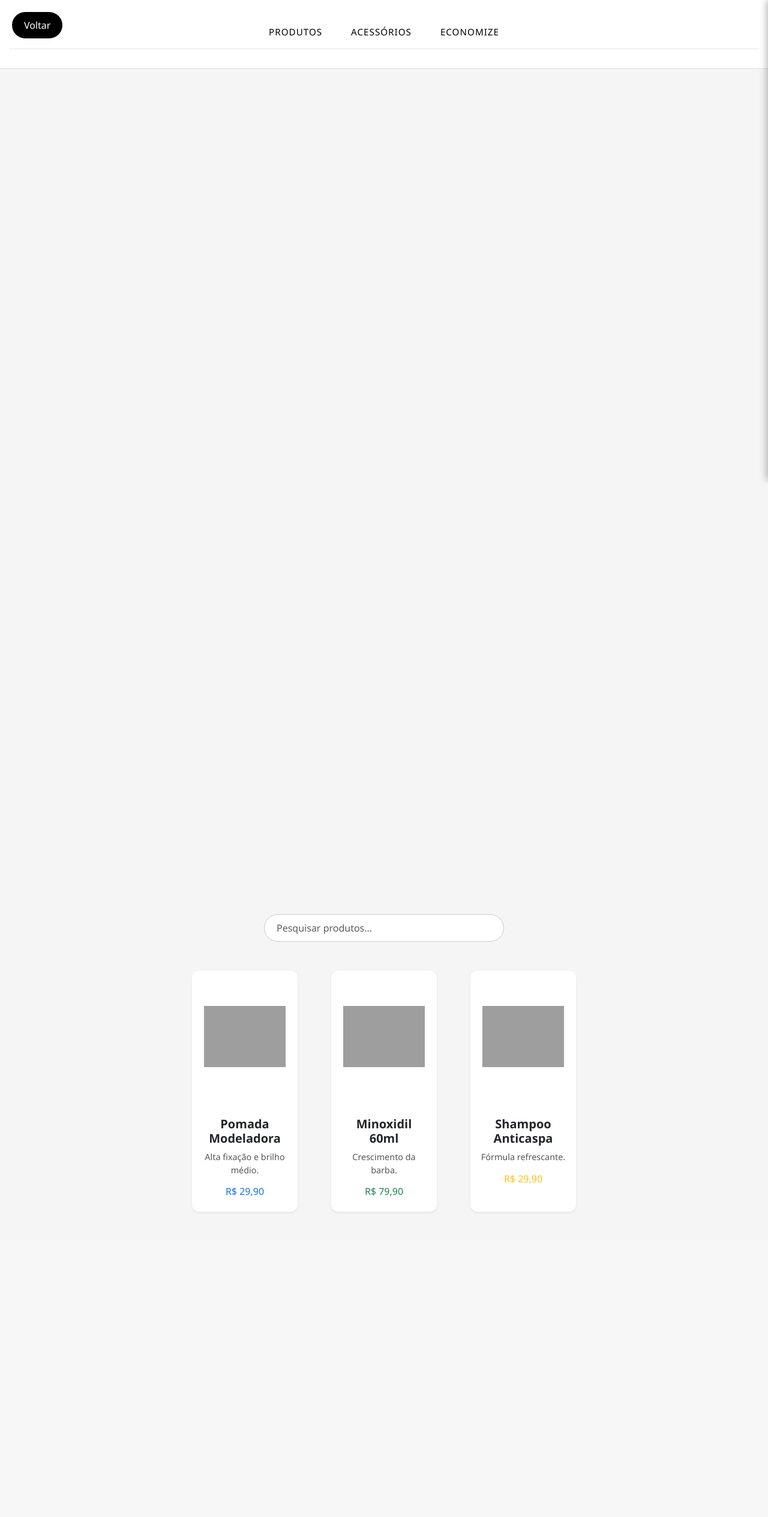
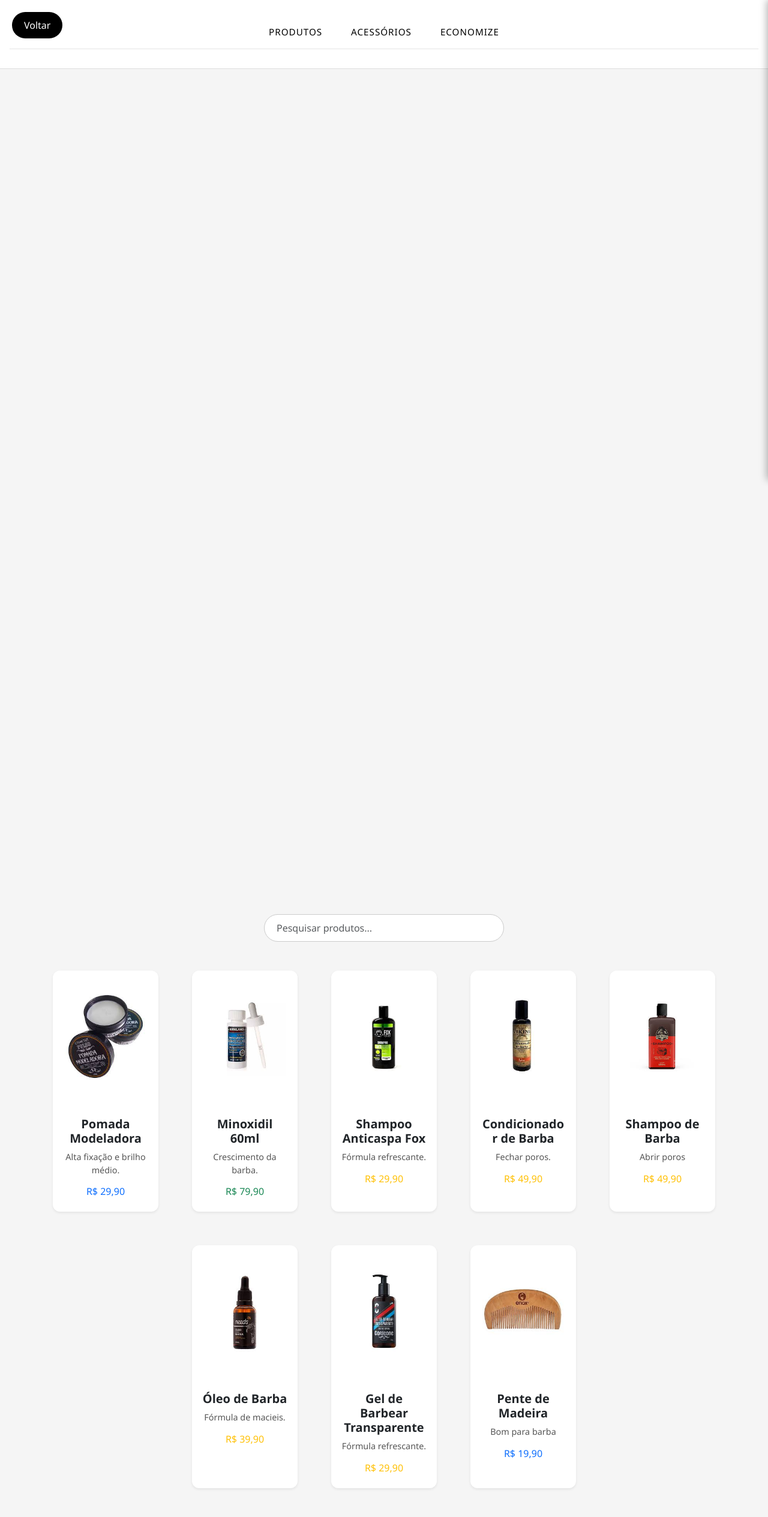
Before and after one commit to JCassimiro2/BarberSabara, a PHP site: page /loja.php in a window 1280 px wide. Shown: the whole page at 60% size. Before the commit the page ends 2022 px from the top, so only its background shows below. Run offline with PHP 8.4, Linux system fonts and the light colour scheme; grey boxes are pictures that could not be loaded.

Commit message:
produtos beta

```diff
--- a/loja.php
+++ b/loja.php
@@ -29,13 +29,13 @@
               <li><a href="#">Condicionador de Barba</a></li>
               <li><a href="#">Shampoo de Barba</a></li>
               <li><a href="#">Óleo de Barba</a></li>
-              <li><a href="#">Modelador de Barba</a></li>
             </ul>
           </div>
           <div class="menu-coluna">
             <h4>PARA CABELO</h4>
             <ul>
               <li><a href="#">Pasta Modeladora</a></li>
+              <li><a href="#">Shampoo Anticaspa</a></li>
             </ul>
           </div>
           <div class="menu-coluna">
@@ -72,7 +72,6 @@
         <li><a href="#">Condicionador de Barba</a></li>
         <li><a href="#">Shampoo de Barba</a></li>
         <li><a href="#">Óleo de Barba</a></li>
-        <li><a href="#">Modelador de Barba</a></li>
         <li><a href="#">Shampoo com Carvão Ativado</a></li>
         <li><a href="#">Máscara de Hidratação</a></li>
         <li><a href="#">Pasta Modeladora</a></li>
@@ -100,7 +99,7 @@
   <div class="row justify-content-center g-4" id="lista-produtos">
     <div class="col-6 col-sm-4 col-md-3 produto pomada">
       <div class="card h-100 text-center border-0 shadow-sm">
-        <img src="img/produto1.png" class="card-img-top" alt="Pomada Modeladora">
+        <img src="imagens/pomada.jpg" class="card-img-top" alt="Pomada Modeladora">
         <div class="card-body">
           <h5 class="card-title nome-produto">Pomada Modeladora</h5>
           <p class="card-text descricao-produto">Alta fixação e brilho médio.</p>
@@ -110,7 +109,7 @@
     </div>
     <div class="col-6 col-sm-4 col-md-3 produto minoxidil">
       <div class="card h-100 text-center border-0 shadow-sm">
-        <img src="img/produto2.png" class="card-img-top" alt="Minoxidil">
+        <img src="imagens/Minoxidil.jpg" class="card-img-top" alt="Minoxidil">
         <div class="card-body">
           <h5 class="card-title nome-produto">Minoxidil 60ml</h5>
           <p class="card-text descricao-produto">Crescimento da barba.</p>
@@ -120,11 +119,61 @@
     </div>
     <div class="col-6 col-sm-4 col-md-3 produto shampoo">
       <div class="card h-100 text-center border-0 shadow-sm">
-        <img src="img/produto3.png" class="card-img-top" alt="Shampoo Anticaspa">
+        <img src="imagens/shampoo.jpg" class="card-img-top" alt="Shampoo Anticaspa">
         <div class="card-body">
-          <h5 class="card-title nome-produto">Shampoo Anticaspa</h5>
+          <h5 class="card-title nome-produto">Shampoo Anticaspa Fox</h5>
           <p class="card-text descricao-produto">Fórmula refrescante.</p>
           <p class="h6 text-warning">R$ 29,90</p>
+        </div>
+      </div>
+    </div>
+    <div class="col-6 col-sm-4 col-md-3 produto shampoo">
+      <div class="card h-100 text-center border-0 shadow-sm">
+        <img src="imagens/condicionadorbarba.jpg" class="card-img-top" alt="Condicionador de Barba">
+        <div class="card-body">
+          <h5 class="card-title nome-produto">Condicionador de Barba</h5>
+          <p class="card-text descricao-produto">Fechar poros.</p>
+          <p class="h6 text-warning">R$ 49,90</p>
+        </div>
+      </div>
+    </div>
+    <div class="col-6 col-sm-4 col-md-3 produto shampoo">
+      <div class="card h-100 text-center border-0 shadow-sm">
+        <img src="imagens/Shampoobarba.jpg" class="card-img-top" alt="Shampoo de Barba">
+        <div class="card-body">
+          <h5 class="card-title nome-produto">Shampoo de Barba</h5>
+          <p class="card-text descricao-produto">Abrir poros</p>
+          <p class="h6 text-warning">R$ 49,90</p>
+        </div>
+      </div>
+    </div>
+    <div class="col-6 col-sm-4 col-md-3 produto shampoo">
+      <div class="card h-100 text-center border-0 shadow-sm">
+        <img src="imagens/oleobarba.jpg" class="card-img-top" alt="Óleo de Barba">
+        <div class="card-body">
+          <h5 class="card-title nome-produto">Óleo de Barba</h5>
+          <p class="card-text descricao-produto">Fórmula de macieis.</p>
+          <p class="h6 text-warning">R$ 39,90</p>
+        </div>
+      </div>
+    </div>
+    <div class="col-6 col-sm-4 col-md-3 produto shampoo">
+      <div class="card h-100 text-center border-0 shadow-sm">
+        <img src="imagens/gelbarbear.jpg" class="card-img-top" alt="Gel de Barbear Transparente">
+        <div class="card-body">
+          <h5 class="card-title nome-produto">Gel de Barbear Transparente</h5>
+          <p class="card-text descricao-produto">Fórmula refrescante.</p>
+          <p class="h6 text-warning">R$ 29,90</p>
+        </div>
+      </div>
+    </div>
+    <div class="col-6 col-sm-4 col-md-3 produto pomada">
+      <div class="card h-100 text-center border-0 shadow-sm">
+        <img src="imagens/pentemadeira.jpg" class="card-img-top" alt="Pente de Madeira">
+        <div class="card-body">
+          <h5 class="card-title nome-produto">Pente de Madeira</h5>
+          <p class="card-text descricao-produto">Bom para barba</p>
+          <p class="h6 text-primary">R$ 19,90</p>
         </div>
       </div>
     </div>
```
Also changed, not shown: imagens/Minoxidil.jpg (added), imagens/Shampoobarba.jpg (added), imagens/condicionadorbarba.jpg (added), imagens/gelbarbear.jpg (added), imagens/oleobarba.jpg (added), imagens/pentemadeira.jpg (added), imagens/pomada.jpg (added), imagens/shampoo.jpg (added).
